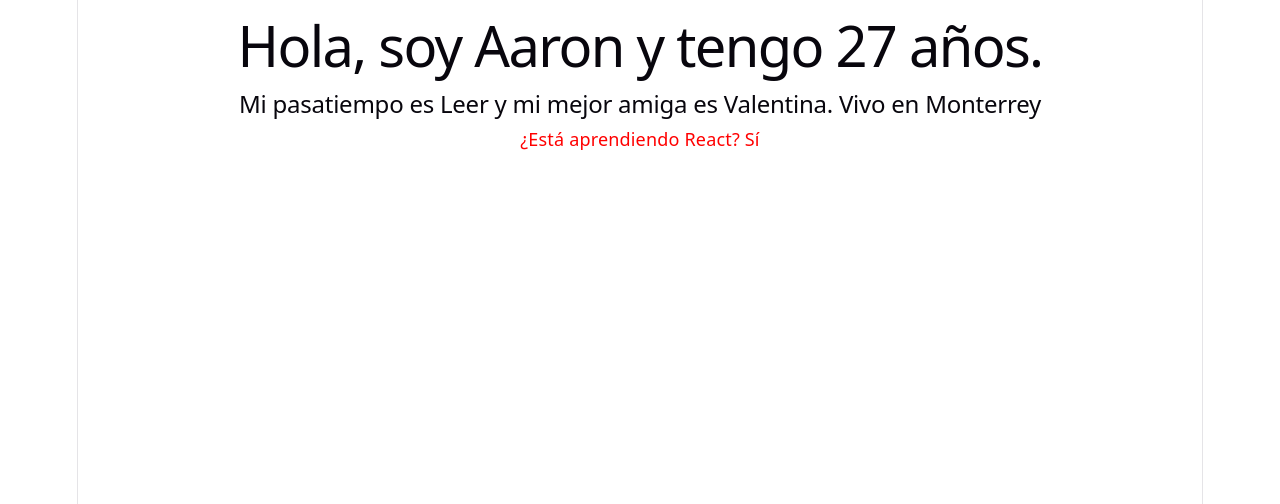
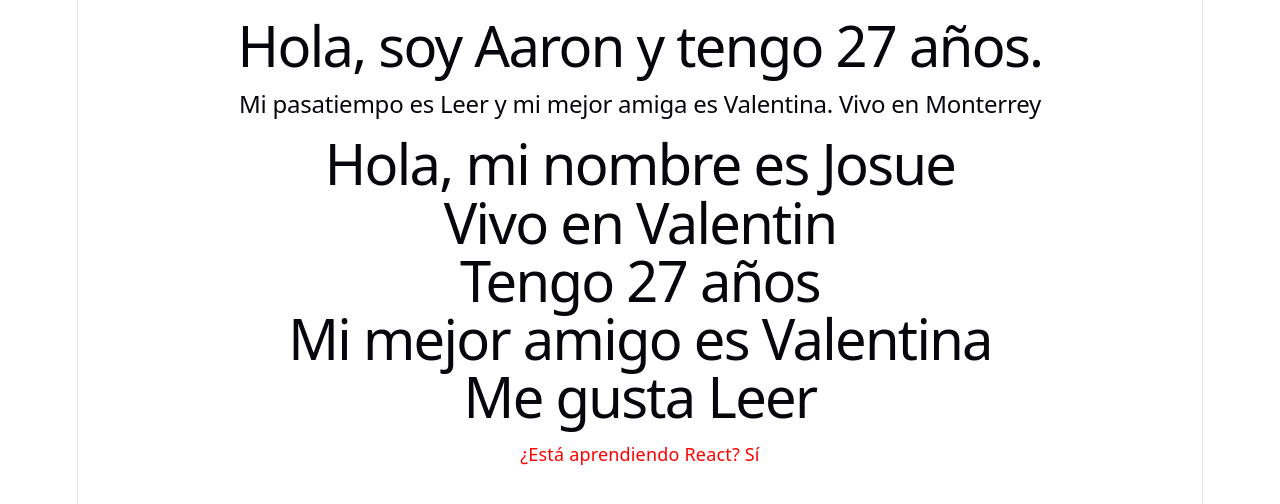
Before and after one commit to LemCast/ejercicios-react, a React (Vite) app: page / in a window 1280 px wide. Shown: the top 504 px of the page. Built offline with nearby package versions, Linux system fonts and the light colour scheme.

Commit message:
parte 2 del ejercicio martes

```diff
--- a/package.json
+++ b/package.json
@@ -10,6 +10,9 @@
     "preview": "vite preview"
   },
   "dependencies": {
+    "@emotion/react": "^11.14.0",
+    "@emotion/styled": "^11.14.1",
+    "@mui/material": "^9.4.0",
     "react": "^19.2.8",
     "react-dom": "^19.2.8"
   },
--- a/src/App.tsx
+++ b/src/App.tsx
@@ -2,13 +2,16 @@ import { useState } from 'react'
 import heroImg from './assets/hero.png'
 import reactLogo from './assets/react.svg'
 import viteLogo from './assets/vite.svg'
+import { Greetings } from './Greetings';
 import './App.css'
 
 function App() {
   const name: string = "Aaron";
+  const name2: string = "Josue";
   const age: number = 27;
   const isLearningReact: boolean = true;
   const ciudad: string = "Monterrey";
+  const ciudad2: string = "Valentin";
   const pasatiempo: string = "Leer";
   const bestie: string = "Valentina";
 
@@ -24,6 +27,8 @@ function App() {
     <div>
       <h1>{greet(name, age, ciudad)}</h1>
       <h2>{hobbies(pasatiempo, bestie)}</h2>
+      <Greetings name={name2} ciudad={ciudad2} edad={age} bestie={bestie} pasatiempo={pasatiempo}/>
+
       <p className='pregunta'>
         ¿Está aprendiendo React?
         {isLearningReact ? " Sí" : " No"}
--- /dev/null
+++ b/src/Greetings.tsx
@@ -0,0 +1,19 @@
+type GreetingsProps = {
+    name : string;
+    ciudad: string;
+    edad: number;
+    bestie: string;
+    pasatiempo:string;
+}
+
+export function Greetings({name, ciudad, edad, bestie, pasatiempo}: GreetingsProps) {
+  return (
+    <div>
+      <h1>Hola, mi nombre es {name}</h1>
+      <h1>Vivo en {ciudad}</h1>
+      <h1>Tengo {edad} años</h1>
+      <h1>Mi mejor amigo es {bestie}</h1>
+      <h1>Me gusta {pasatiempo}</h1>
+    </div>
+  )
+}
```
Also changed, not shown: 1 other file (tests, documents, lock files or other folders).
